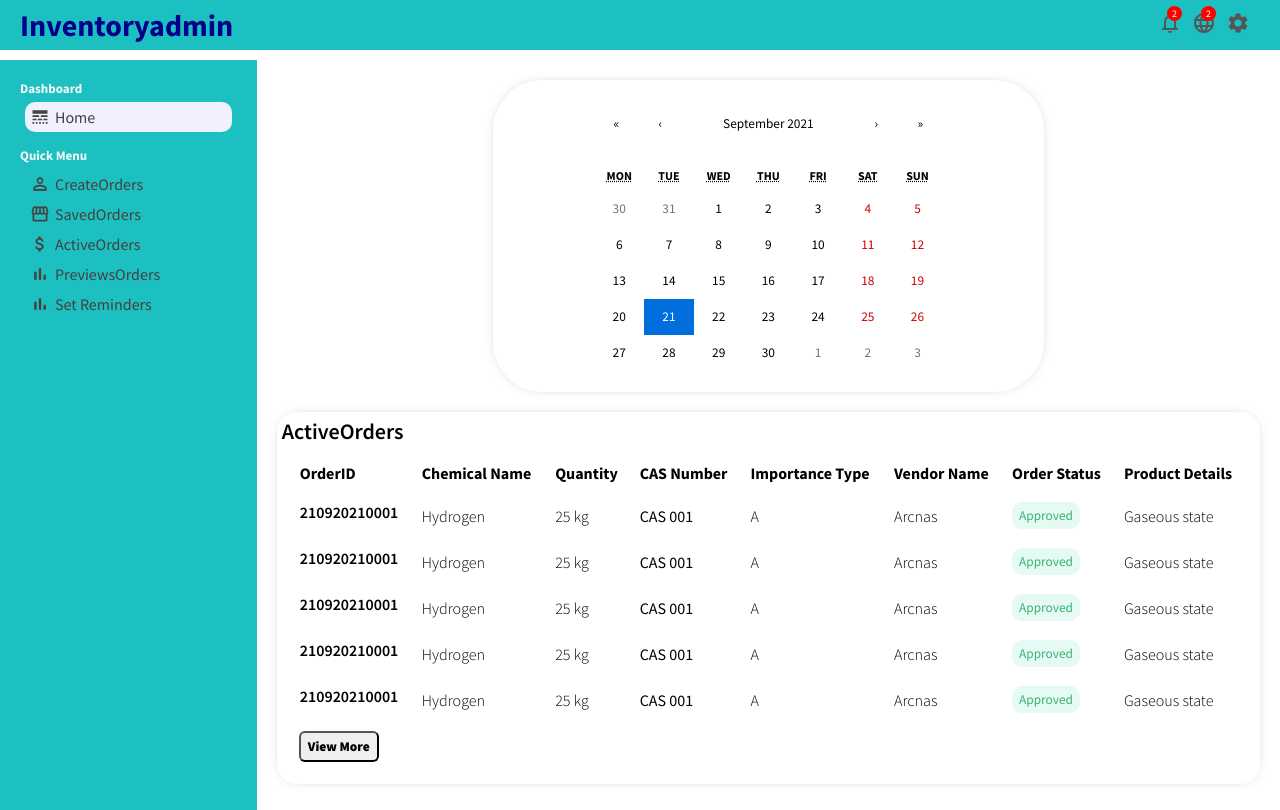
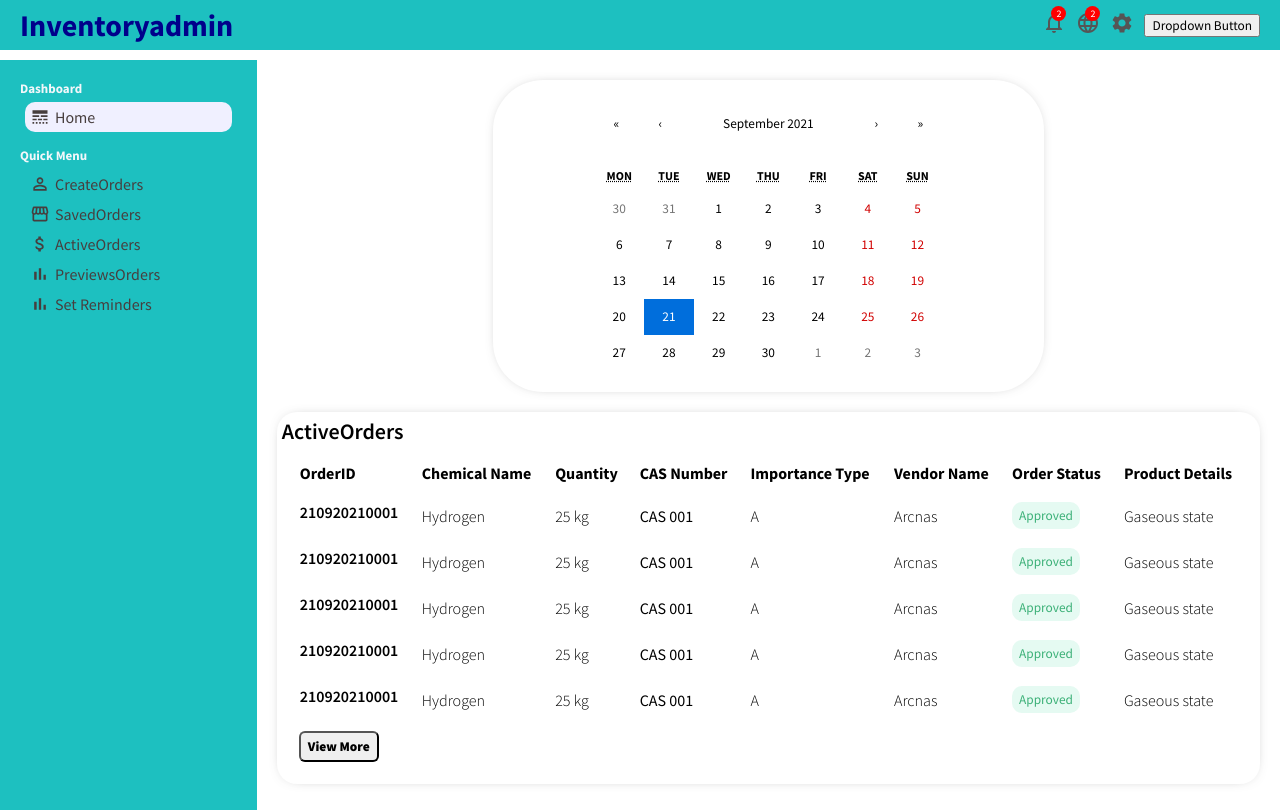
Before and after one commit to tiruarcnas/PricingIncharge, a React (Create React App) app: page / in a window 1280 px wide. Built offline with nearby package versions, Linux system fonts and the light colour scheme; the HTML template or start-up script is replaced by a standard one.

Commit message:
dropdownadd

```diff
--- a/src/components/topbar/Topbar.jsx
+++ b/src/components/topbar/Topbar.jsx
@@ -1,7 +1,7 @@
 import React from "react";
 import "./topbar.css";
 import { NotificationsNone, Language, Settings } from "@material-ui/icons";
-//import Dropdown from 'react-bootstrap';
+import {Dropdown} from 'react-bootstrap';
 
 export default function Topbar() {
   return (
@@ -22,17 +22,16 @@ export default function Topbar() {
           <div className="topbarIconContainer">
             <Settings />
           </div>
-          {/* <Dropdown>
+          <Dropdown>
   <Dropdown.Toggle variant="success" id="dropdown-basic">
     Dropdown Button
   </Dropdown.Toggle>
-
   <Dropdown.Menu>
     <Dropdown.Item href="#/action-1">Action</Dropdown.Item>
     <Dropdown.Item href="#/action-2">Another action</Dropdown.Item>
     <Dropdown.Item href="#/action-3">Something else</Dropdown.Item>
   </Dropdown.Menu>
-</Dropdown> */}
+</Dropdown>
           {/* <img src="https://images.pexels.com/photos/1526814/pexels-photo-1526814.jpeg?auto=compress&cs=tinysrgb&dpr=2&w=500" alt="" className="topAvatar" /> */}
 
         </div>
```
